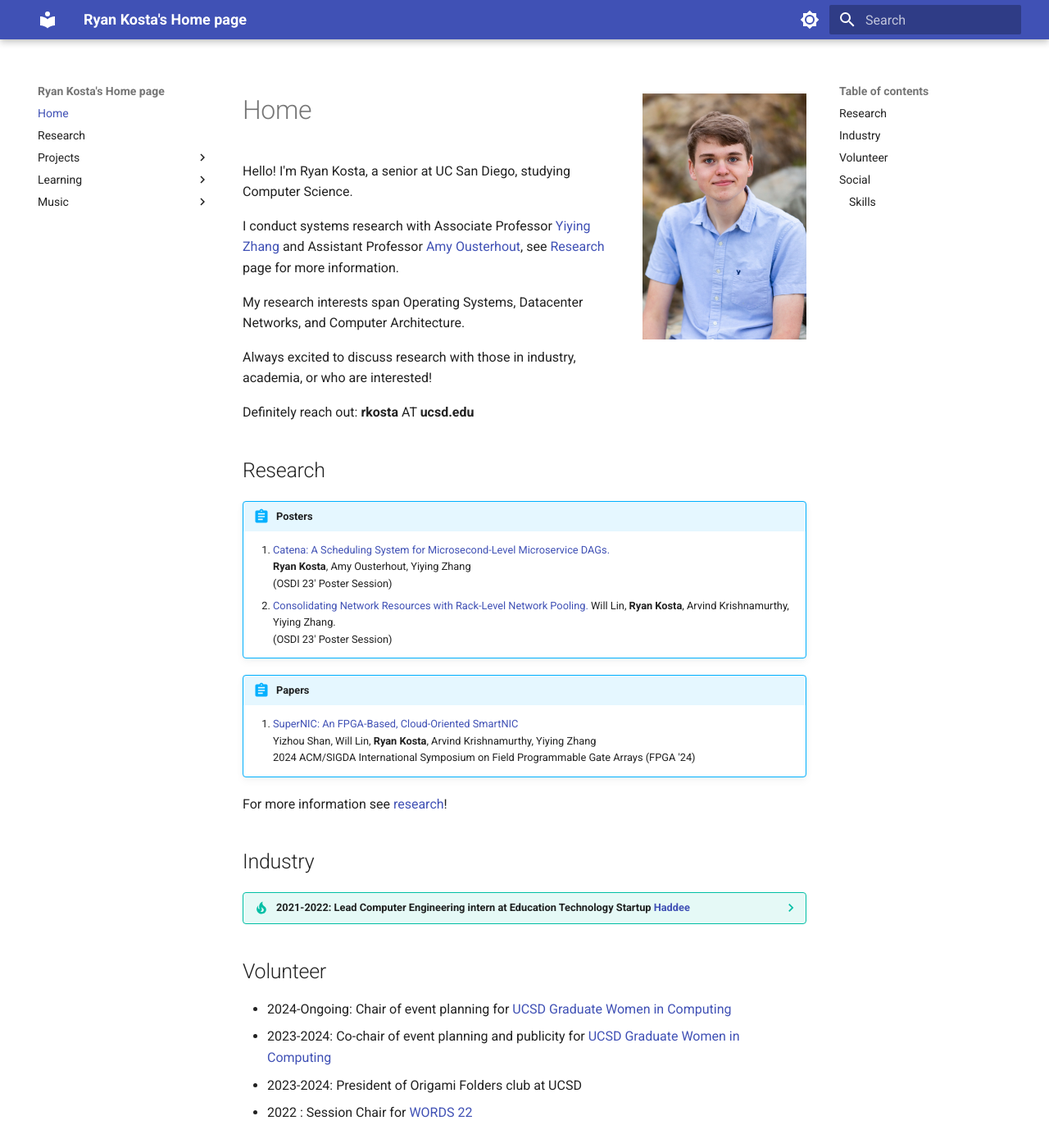
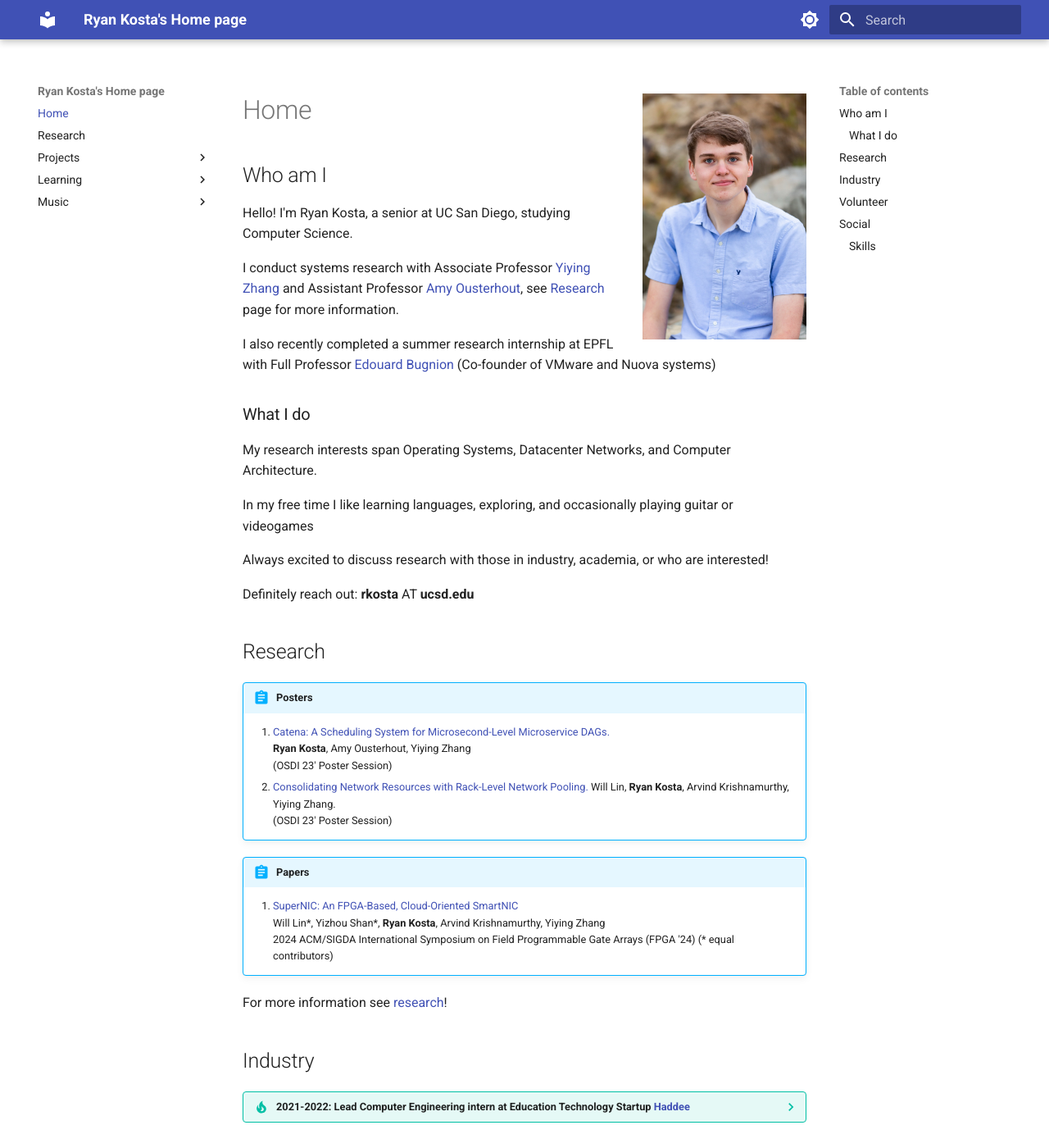
Before and after one commit to ryankosta/ryankosta.github.io, an MkDocs documentation site: the page built from docs/index.md, in a window 1280 px wide and 1400 px high. Shown: the whole window at 82% size. Built offline with MkDocs 1.6.1 and Material for MkDocs 9.7.7, drawn with Linux system fonts in a browser that asks for light colours.

Commit message:
add cname file

```diff
--- a/docs/index.md
+++ b/docs/index.md
@@ -1,12 +1,19 @@
 ![portrait](me.jpeg){: align=right style="height:300px;width:200px;"}
 
 # Home
+## Who am I
 
 Hello! I'm Ryan Kosta, a senior at UC San Diego, studying Computer Science.
 
 I conduct systems research with Associate Professor [Yiying Zhang](https://cseweb.ucsd.edu/~yiying/) and Assistant Professor [Amy Ousterhout](https://amyousterhout.com/), see [Research](research/research/) page for more information.
 
+I also recently completed a summer research internship at EPFL with Full Professor [Edouard Bugnion](https://people.epfl.ch/edouard.bugnion) (Co-founder of VMware and Nuova systems)
+
+### What I do
+
 My research interests span Operating Systems, Datacenter Networks, and Computer Architecture.
+
+In my free time I like learning languages, exploring, and occasionally playing guitar or videogames
 
 Always excited to discuss research with those in industry, academia, or who are interested!
 
@@ -24,8 +31,9 @@ Definitely reach out: **rkosta** AT **ucsd.edu**
 
 !!! abstract "Papers"
 	1. [SuperNIC: An FPGA-Based, Cloud-Oriented SmartNIC](https://dl.acm.org/doi/10.1145/3626202.3637564)
-	Yizhou Shan, Will Lin, **Ryan Kosta**, Arvind Krishnamurthy, Yiying Zhang
+	Will Lin\*, Yizhou Shan\*, **Ryan Kosta**, Arvind Krishnamurthy, Yiying Zhang
 	2024 ACM/SIGDA International Symposium on Field Programmable Gate Arrays (FPGA '24)
+	(\* equal contributors)
 
 For more information see [research](research/research.md)!
 
```
Also changed, not shown: 1 other file.
